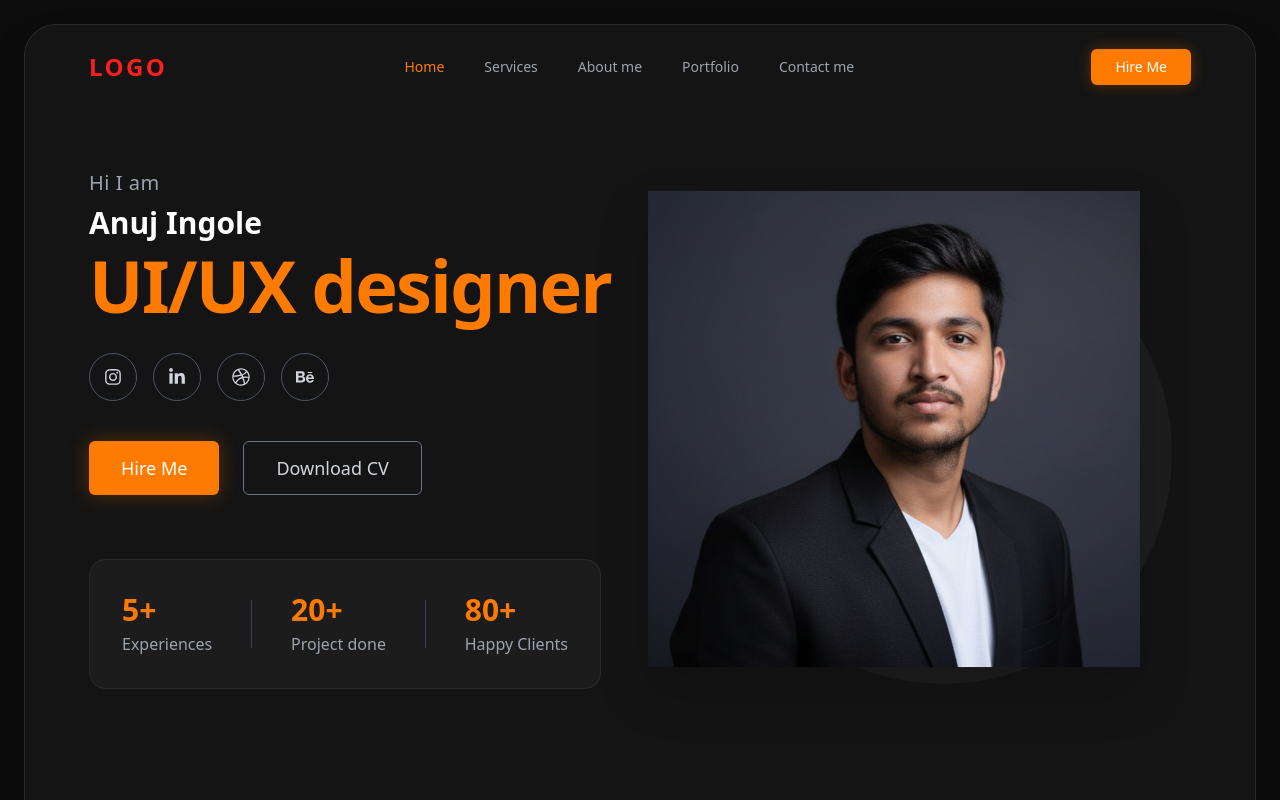
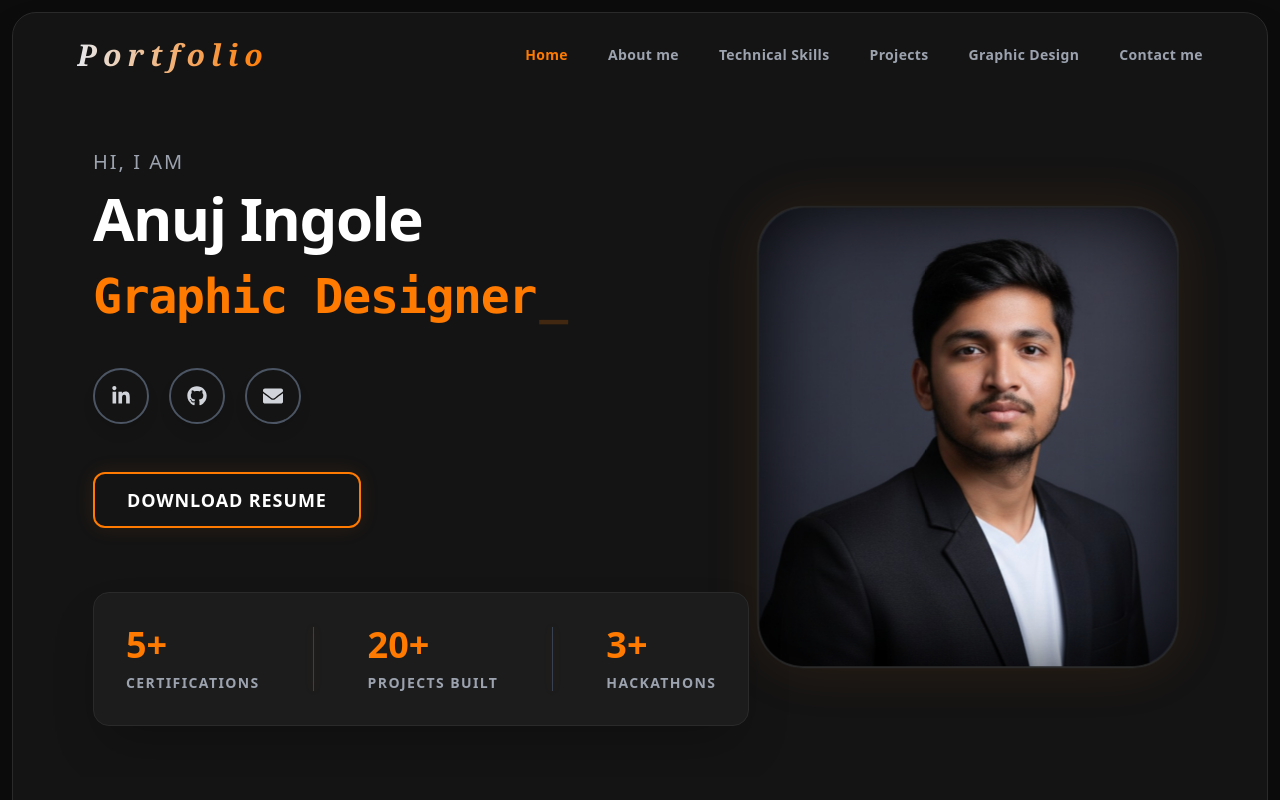
Before and after one commit to anujingole01/portfolio, a React (Vite) app: page / in a window 1280 px wide. Shown: the top 800 px of the page. Built offline with nearby package versions, Linux system fonts and the light colour scheme.

Commit message:
feat: optimize portfolio for placements with Graphics section, layout updates, and typewriter animations

```diff
--- /dev/null
+++ b/src/components/Graphics.jsx
@@ -0,0 +1,101 @@
+import { motion } from 'framer-motion';
+import { FaPaintBrush, FaLayerGroup, FaPenNib } from 'react-icons/fa';
+
+const GraphicProjects = [
+    {
+        title: 'Brand Identity Design',
+        category: 'Logo & Branding',
+        img: 'https://images.unsplash.com/photo-1626785779198-5c4a45a315f6?auto=format&fit=crop&q=80&w=800',
+        icon: <FaPenNib />,
+    },
+    {
+        title: 'UI/UX Mockups',
+        category: 'Web Interface',
+        img: 'https://images.unsplash.com/photo-1561070791-2526d30994b5?auto=format&fit=crop&q=80&w=800',
+        icon: <FaLayerGroup />,
+    },
+    {
+        title: 'Creative Illustrations',
+        category: 'Digital Art',
+        img: 'https://images.unsplash.com/photo-1558655146-d09347e92766?auto=format&fit=crop&q=80&w=800',
+        icon: <FaPaintBrush />,
+    }
+];
+
+const Graphics = () => {
+    return (
+        <section id="graphics" className="py-24 relative overflow-hidden bg-[#0A0A0A]">
+
+            {/* Background design accents */}
+            <div className="absolute top-20 right-0 w-96 h-96 bg-[#FF7A00]/5 blur-[120px] rounded-full pointer-events-none"></div>
+            <div className="absolute bottom-10 left-10 w-80 h-80 bg-purple-600/5 blur-[100px] rounded-full pointer-events-none"></div>
+
+            <div className="max-w-[1300px] mx-auto px-8 md:px-16 w-full relative z-10">
+
+                <div className="mb-16 flex flex-col md:flex-row items-center justify-between">
+                    <div>
+                        <span className="text-[#FF7A00] text-sm font-semibold tracking-widest uppercase block mb-2 flex items-center">
+                            <FaPaintBrush className="mr-2" size={14}/> Visual Design
+                        </span>
+                        <motion.h2
+                            initial={{ opacity: 0, y: 20 }}
+                            whileInView={{ opacity: 1, y: 0 }}
+                            viewport={{ once: true }}
+                            className="text-4xl md:text-5xl font-bold text-white tracking-tight"
+                        >
+                            Graphic <span className="text-transparent bg-clip-text bg-gradient-to-r from-gray-400 to-[#FF7A00]">Design</span>
+                        </motion.h2>
+                    </div>
+                    <motion.p
+                        initial={{ opacity: 0, x: 20 }}
+                        whileInView={{ opacity: 1, x: 0 }}
+                        viewport={{ once: true }}
+                        className="mt-6 md:mt-0 text-gray-400 text-base max-w-lg leading-relaxed text-left md:text-right border-l-2 md:border-l-0 md:border-r-2 border-[#FF7A00]/50 pl-4 md:pl-0 md:pr-4"
+                    >
+                        Blending aesthetics with functionality to create visually compelling, modern digital experiences and authentic brand identities.
+                    </motion.p>
+                </div>
+
+                <div className="grid grid-cols-1 md:grid-cols-2 lg:grid-cols-3 gap-8">
+                    {GraphicProjects.map((project, index) => (
+                        <motion.div
+                            key={index}
+                            initial={{ opacity: 0, scale: 0.95 }}
+                            whileInView={{ opacity: 1, scale: 1 }}
+                            viewport={{ once: true }}
+                            transition={{ delay: index * 0.15, duration: 0.5 }}
+                            className="group relative h-[380px] rounded-[2rem] overflow-hidden shadow-2xl transition-all duration-500 bg-[#161616] border border-[#2A2A2A] hover:border-[#FF7A00]/40 cursor-pointer"
+                        >
+                            {/* Image Background */}
+                            <img
+                                src={project.img}
+                                alt={project.title}
+                                className="absolute inset-0 w-full h-full object-cover transition-transform duration-700 group-hover:scale-110 filter brightness-[0.6] group-hover:brightness-[0.4]"
+                            />
+
+                            {/* Content appearing on hover/bottom */}
+                            <div className="absolute inset-x-0 bottom-0 p-8 flex flex-col justify-end h-full z-10">
+
+                                <div className="absolute inset-0 bg-gradient-to-t from-[#0A0A0A] via-[#0A0A0A]/50 to-transparent opacity-80 group-hover:opacity-100 transition-opacity duration-300"></div>
+
+                                <div className="relative z-20 translate-y-8 group-hover:translate-y-0 transition-transform duration-500">
+                                    <div className="w-12 h-12 bg-[#FF7A00]/20 border border-[#FF7A00]/50 rounded-full flex items-center justify-center text-[#FF7A00] mb-4 backdrop-blur-md shadow-lg opacity-0 group-hover:opacity-100 transition-opacity duration-500 delay-100">
+                                        {project.icon}
+                                    </div>
+                                    <h3 className="text-sm font-semibold text-[#FF7A00] uppercase tracking-widest mb-1">{project.category}</h3>
+                                    <h2 className="text-2xl font-bold text-white mb-2 leading-tight">{project.title}</h2>
+
+                                    <div className="opacity-0 group-hover:opacity-100 transition-opacity duration-500 delay-150 mt-4">
+                                        <div className="h-0.5 w-12 bg-[#FF7A00] rounded-full"></div>
+                                    </div>
+                                </div>
+                            </div>
+                        </motion.div>
+                    ))}
+                </div>
+            </div>
+        </section>
+    );
+};
+
+export default Graphics;
--- a/src/components/Hero.jsx
+++ b/src/components/Hero.jsx
@@ -1,5 +1,6 @@
 import { motion } from 'framer-motion';
-import { FaInstagram, FaLinkedinIn, FaDribbble, FaBehance } from 'react-icons/fa';
+import { FaGithub, FaLinkedinIn, FaEnvelope } from 'react-icons/fa';
+import { Typewriter } from 'react-simple-typewriter';
 import { profile } from '../data/profile';
 import profilePic from '../assets/anuj-photo.jpg.jpg';
 
@@ -22,42 +23,54 @@ const Hero = () => {
     };
 
     return (
-        <section id="home" className="w-full h-full min-h-[80vh] flex items-center pt-10 md:pt-0 overflow-hidden relative">
-            <div className="max-w-[1300px] w-full mx-auto px-8 md:px-16 flex flex-col-reverse md:flex-row items-center justify-between">
+        <section id="home" className="w-full h-full min-h-[85vh] flex items-center pt-8 md:pt-0 overflow-hidden relative">
+            <div className="max-w-[1400px] w-full mx-auto px-6 md:px-12 lg:px-20 flex flex-col-reverse md:flex-row items-center justify-between">
 
                 {/* Left Content */}
                 <motion.div
-                    className="w-full md:w-[55%] flex flex-col justify-center items-start mt-12 md:mt-0 relative z-10"
+                    className="w-full md:w-[60%] flex flex-col justify-center items-start mt-12 md:mt-0 relative z-10"
                     variants={containerVariants}
                     initial="hidden"
                     animate="visible"
                 >
-                    <motion.p variants={itemVariants} className="text-gray-400 text-lg md:text-xl font-medium tracking-wide mb-2">
-                        Hi I am
+                    <motion.p variants={itemVariants} className="text-gray-400 text-lg md:text-xl font-medium tracking-widest uppercase mb-3">
+                        Hi, I am
                     </motion.p>
-                    <motion.h2 variants={itemVariants} className="text-white text-2xl md:text-3xl font-semibold mb-2">
+                    <motion.h2
+                        variants={itemVariants}
+                        className="text-white text-5xl md:text-6xl font-black tracking-tight mb-2 hover:text-[#FF7A00] hover:scale-105 transition-all duration-300 origin-left cursor-default"
+                    >
                         {profile.name}
                     </motion.h2>
-                    <motion.h1 variants={itemVariants} className="text-5xl md:text-7xl font-bold text-[#FF7A00] mb-8 leading-tight tracking-tight">
-                        UI/UX designer
+                    <motion.h1 variants={itemVariants} className="text-3xl md:text-5xl font-bold text-[#FF7A00] mb-8 leading-tight tracking-tight h-16 md:h-20 flex items-center">
+                        <span className="font-mono">
+                            <Typewriter
+                                words={['Full Stack Web Developer', 'Graphic Designer', 'UI/UX Enthusiast', 'Problem Solver']}
+                                loop={true}
+                                cursor
+                                cursorStyle='_'
+                                typeSpeed={70}
+                                deleteSpeed={50}
+                                delaySpeed={1500}
+                            />
+                        </span>
                     </motion.h1>
 
                     {/* Socials */}
-                    <motion.div variants={itemVariants} className="flex space-x-4 mb-10">
+                    <motion.div variants={itemVariants} className="flex space-x-5 mb-12">
                         {[
-                            { icon: <FaInstagram size={18} />, url: profile.social?.instagram || '#' },
-                            { icon: <FaLinkedinIn size={18} />, url: profile.social?.linkedin || '#' },
-                            { icon: <FaDribbble size={18} />, url: '#' },
-                            { icon: <FaBehance size={18} />, url: '#' }
+                            { icon: <FaLinkedinIn size={20} />, url: profile.social?.linkedin || '#' },
+                            { icon: <FaGithub size={20} />, url: profile.social?.github || '#' },
+                            { icon: <FaEnvelope size={20} />, url: `mailto:${profile.email}` }
                         ].map((social, index) => (
                             <motion.a
                                 key={index}
                                 href={social.url}
                                 target="_blank"
                                 rel="noreferrer"
-                                whileHover={{ scale: 1.1, backgroundColor: "#FF7A00", borderColor: "#FF7A00" }}
+                                whileHover={{ scale: 1.15, backgroundColor: "#FF7A00", borderColor: "#FF7A00", y: -4 }}
                                 whileTap={{ scale: 0.95 }}
-                                className="w-12 h-12 rounded-full border border-gray-600 flex items-center justify-center text-gray-300 hover:text-white transition-colors duration-300"
+                                className="w-14 h-14 rounded-full border-2 border-gray-600 flex items-center justify-center text-gray-300 hover:text-white transition-all duration-300 shadow-lg hover:shadow-[#FF7A00]/50"
                             >
                                 {social.icon}
                             </motion.a>
@@ -66,40 +79,34 @@ const Hero = () => {
 
                     {/* Buttons */}
                     <motion.div variants={itemVariants} className="flex flex-col sm:flex-row space-y-4 sm:space-y-0 sm:space-x-6 mb-16">
-                        <motion.button
-                            whileHover={{ scale: 1.05 }}
+                        <motion.a
+                            href="/resume" // Use actual resume link here
+                            whileHover={{ scale: 1.05, y: -2 }}
                             whileTap={{ scale: 0.95 }}
-                            className="bg-[#FF7A00] text-white px-8 py-3 rounded-md font-medium text-lg shadow-[0_0_20px_rgba(255,122,0,0.3)] hover:shadow-[0_0_30px_rgba(255,122,0,0.5)] transition"
+                            className="bg-transparent text-white border-2 border-[#FF7A00] px-8 py-3 rounded-xl font-bold text-lg hover:bg-[#FF7A00] transition-all duration-300 shadow-[0_0_20px_rgba(255,122,0,0.1)] hover:shadow-[0_0_30px_rgba(255,122,0,0.4)] text-center cursor-pointer uppercase tracking-wider"
                         >
-                            Hire Me
-                        </motion.button>
-                        <motion.button
-                            whileHover={{ scale: 1.05, backgroundColor: "rgba(255, 255, 255, 0.05)" }}
-                            whileTap={{ scale: 0.95 }}
-                            className="bg-transparent text-gray-300 border border-gray-500 px-8 py-3 rounded-md font-medium text-lg hover:text-white hover:border-gray-400 transition"
-                        >
-                            Download CV
-                        </motion.button>
+                            Download Resume
+                        </motion.a>
                     </motion.div>
 
-                    {/* Stats Card */}
+                    {/* Stats Card - College/Placement Focused */}
                     <motion.div
                         variants={itemVariants}
-                        className="bg-[#1C1C1C] border border-[#2A2A2A] rounded-2xl w-full max-w-lg p-6 lg:p-8 flex items-center justify-between"
+                        className="bg-[#1C1C1C] border border-[#2A2A2A] rounded-2xl w-full max-w-2xl p-6 lg:p-8 flex items-center justify-between shadow-2xl hover:border-[#FF7A00]/40 transition-colors duration-300"
                     >
                         <div className="flex flex-col text-center md:text-left">
-                            <h3 className="text-[#FF7A00] text-2xl md:text-3xl font-bold mb-1">5+</h3>
-                            <p className="text-gray-400 text-sm md:text-base">Experiences</p>
+                            <h3 className="text-[#FF7A00] text-3xl md:text-4xl font-black mb-1">5+</h3>
+                            <p className="text-gray-400 text-xs md:text-sm font-bold uppercase tracking-widest mt-1">Certifications</p>
                         </div>
-                        <div className="w-px h-12 bg-gray-700 mx-4"></div>
+                        <div className="w-px h-16 bg-gray-700 mx-2 md:mx-6 shadow-[0_0_10px_rgba(255,122,0,0.2)]"></div>
                         <div className="flex flex-col text-center md:text-left">
-                            <h3 className="text-[#FF7A00] text-2xl md:text-3xl font-bold mb-1">20+</h3>
-                            <p className="text-gray-400 text-sm md:text-base">Project done</p>
+                            <h3 className="text-[#FF7A00] text-3xl md:text-4xl font-black mb-1">20+</h3>
+                            <p className="text-gray-400 text-xs md:text-sm font-bold uppercase tracking-widest mt-1">Projects Built</p>
                         </div>
-                        <div className="w-px h-12 bg-gray-700 mx-4"></div>
+                        <div className="w-px h-16 bg-gray-700 mx-2 md:mx-6 shadow-[0_0_10px_rgba(255,122,0,0.2)]"></div>
                         <div className="flex flex-col text-center md:text-left">
-                            <h3 className="text-[#FF7A00] text-2xl md:text-3xl font-bold mb-1">80+</h3>
-                            <p className="text-gray-400 text-sm md:text-base">Happy Clients</p>
+                            <h3 className="text-[#FF7A00] text-3xl md:text-4xl font-black mb-1">3+</h3>
+                            <p className="text-gray-400 text-xs md:text-sm font-bold uppercase tracking-widest mt-1">Hackathons</p>
                         </div>
                     </motion.div>
                 </motion.div>
@@ -109,26 +116,33 @@ const Hero = () => {
                     initial={{ opacity: 0, x: 50 }}
                     animate={{ opacity: 1, x: 0 }}
                     transition={{ duration: 0.8, delay: 0.5, ease: "easeOut" }}
-                    className="w-full md:w-[45%] flex justify-center items-center relative mb-12 md:mb-0"
+                    className="w-full md:w-[40%] flex justify-center items-center relative mb-12 md:mb-0"
                 >
-                    <div className="relative w-[300px] h-[300px] sm:w-[400px] sm:h-[400px] md:w-[450px] md:h-[450px] lg:w-[500px] lg:h-[500px]">
-                        {/* Dark circular background */}
-                        <div className="absolute inset-0 bg-[#1D1D1D] rounded-full top-[10%] left-[5%] right-[5%] w-[80%] h-[80%] m-auto scale-[1.15]"></div>
-
-                        {/* Cutout portrait image */}
-                        <motion.img
+                    <div className="relative w-[320px] h-[320px] sm:w-[420px] sm:h-[420px] lg:w-[480px] lg:h-[480px]">
+                        {/* Neatly Cropped Circular Photo Container */}
+                        <motion.div
                             initial={{ scale: 0.95 }}
                             animate={{ scale: 1 }}
                             transition={{
-                                duration: 2,
+                                duration: 3,
                                 repeat: Infinity,
                                 repeatType: "reverse",
                                 ease: "easeInOut"
                             }}
-                            src={profilePic}
-                            alt="Profile Cutout"
-                            className="absolute bottom-[-10%] w-[120%] h-[120%] left-[-10%] object-contain filter drop-shadow-2xl"
-                        />
+                            className="relative w-full h-full m-auto rounded-[3rem] overflow-hidden border-2 border-[#2A2A2A] shadow-[0_0_60px_rgba(255,122,0,0.1)] hover:shadow-[0_0_80px_rgba(255,122,0,0.25)] ring-4 ring-transparent hover:ring-[#FF7A00]/20 flex justify-center items-center transition-all duration-500"
+                        >
+                            <img
+                                src={profilePic}
+                                alt="Profile"
+                                className="w-full h-full object-cover object-top filter contrast-110 saturate-[1.1] hover:scale-110 transition-transform duration-700"
+                            />
+                            {/* Inner vignette shadow for depth */}
+                            <div className="absolute inset-0 rounded-[3rem] shadow-[inset_0_0_80px_rgba(0,0,0,0.8)] pointer-events-none"></div>
+                        </motion.div>
+
+                        {/* Floating elements behind */}
+                        <div className="absolute -top-10 -right-10 w-32 h-32 bg-[#FF7A00]/10 rounded-full blur-3xl -z-10 animate-pulse"></div>
+                        <div className="absolute -bottom-10 -left-10 w-40 h-40 bg-purple-500/10 rounded-full blur-3xl -z-10 animate-pulse delay-700"></div>
                     </div>
                 </motion.div>
 
--- a/src/components/Home.jsx
+++ b/src/components/Home.jsx
@@ -2,6 +2,7 @@ import Hero from './Hero';
 import About from './About';
 import Skills from './Skills';
 import Projects from './Projects';
+import Graphics from './Graphics';
 import Certifications from './Certifications';
 import Contact from './Contact';
 
@@ -12,6 +13,7 @@ const Home = () => {
             <About />
             <Skills />
             <Projects />
+            <Graphics />
             <Certifications />
             <Contact />
         </div>
--- a/src/components/Layout.jsx
+++ b/src/components/Layout.jsx
@@ -2,9 +2,9 @@ import Navbar from './Navbar';
 
 const Layout = ({ children }) => {
     return (
-        <div className="min-h-screen bg-[#0C0C0C] text-gray-100 flex items-center justify-center p-2 lg:p-6 overflow-hidden">
+        <div className="min-h-screen bg-[#0C0C0C] text-gray-100 flex items-center justify-center p-1 lg:p-3 overflow-hidden">
             {/* The main card wrapper matching the exact design */}
-            <div className="w-full max-w-[1400px] min-h-[92vh] bg-[#141414] rounded-[2rem] border border-[#2A2A2A] relative flex flex-col shadow-2xl overflow-y-auto">
+            <div className="w-full max-w-[1550px] min-h-[96vh] bg-[#141414] rounded-[1.5rem] border border-[#2A2A2A] relative flex flex-col shadow-2xl overflow-y-auto">
                 <Navbar />
                 <main className="flex-grow pb-12">
                     {children}
--- a/src/components/Navbar.jsx
+++ b/src/components/Navbar.jsx
@@ -10,9 +10,10 @@ const Navbar = () => {
 
     const navItems = [
         { name: 'Home', to: 'home' },
-        { name: 'Services', to: 'services' },
         { name: 'About me', to: 'about' },
-        { name: 'Portfolio', to: 'projects' },
+        { name: 'Technical Skills', to: 'skills' },
+        { name: 'Projects', to: 'projects' },
+        { name: 'Graphic Design', to: 'graphics' },
         { name: 'Contact me', to: 'contact' },
     ];
 
@@ -31,17 +32,17 @@ const Navbar = () => {
     return (
         <nav className="w-full px-8 md:px-16 py-6 z-50">
             <div className="flex items-center justify-between">
-                {/* LOGO */}
+                {/* LOGO replaced with Portfolio */}
                 <div className="flex-shrink-0 cursor-pointer">
                     <RouterLink to="/" onClick={() => window.scrollTo(0, 0)}>
-                        <h1 className="text-2xl font-black tracking-widest text-[#FF1E1E]">
-                            LOGO
+                        <h1 className="text-3xl font-black tracking-[0.2em] font-serif italic text-transparent bg-clip-text bg-gradient-to-r from-gray-200 to-[#FF7A00] transition-transform hover:scale-105">
+                            Portfolio
                         </h1>
                     </RouterLink>
                 </div>
 
                 {/* Deskops Links */}
-                <div className="hidden md:flex items-center space-x-10">
+                <div className="hidden lg:flex items-center space-x-10">
                     {navItems.map((item, index) => (
                         isHomePage ? (
                             <ScrollLink
@@ -49,7 +50,7 @@ const Navbar = () => {
                                 to={item.to}
                                 smooth={true}
                                 duration={500}
-                                className={`cursor-pointer text-sm font-medium transition-all duration-300 hover:text-[#FF7A00] ${index === 0 ? 'text-[#FF7A00]' : 'text-gray-400'}`}
+                                className={`cursor-pointer text-sm font-semibold tracking-wide transition-all duration-300 hover:text-[#FF7A00] hover:-translate-y-1 ${index === 0 ? 'text-[#FF7A00]' : 'text-gray-400'}`}
                             >
                                 {item.name}
                             </ScrollLink>
@@ -57,7 +58,7 @@ const Navbar = () => {
                             <button
                                 key={item.name}
                                 onClick={() => handleNavClick(item.to)}
-                                className={`cursor-pointer text-sm font-medium transition-all duration-300 hover:text-[#FF7A00] ${index === 0 ? 'text-[#FF7A00]' : 'text-gray-400'}`}
+                                className={`cursor-pointer text-sm font-semibold tracking-wide transition-all duration-300 hover:text-[#FF7A00] hover:-translate-y-1 ${index === 0 ? 'text-[#FF7A00]' : 'text-gray-400'}`}
                             >
                                 {item.name}
                             </button>
@@ -65,21 +66,10 @@ const Navbar = () => {
                     ))}
                 </div>
 
-                {/* Hire Me Button */}
-                <div className="hidden md:flex">
-                    <motion.button
-                        whileHover={{ scale: 1.05 }}
-                        whileTap={{ scale: 0.95 }}
-                        className="bg-[#FF7A00] text-white px-6 py-2 rounded-md font-medium text-sm transition shadow-[0_0_15px_rgba(255,122,0,0.3)] hover:shadow-[0_0_25px_rgba(255,122,0,0.5)]"
-                    >
-                        Hire Me
-                    </motion.button>
-                </div>
-
                 {/* Mobile Menu Icon (simplified) */}
-                <div className="md:hidden flex items-center">
-                    <button className="text-gray-400 hover:text-[#FF7A00]">
-                        <svg className="w-6 h-6" fill="none" stroke="currentColor" viewBox="0 0 24 24">
+                <div className="lg:hidden flex items-center">
+                    <button className="text-gray-400 hover:text-[#FF7A00] transition">
+                        <svg className="w-8 h-8" fill="none" stroke="currentColor" viewBox="0 0 24 24">
                            <path strokeLinecap="round" strokeLinejoin="round" strokeWidth="2" d="M4 6h16M4 12h16M4 18h16" />
                         </svg>
                     </button>
```
Also changed, not shown: src/components/About.jsx (+9 -10 lines).
